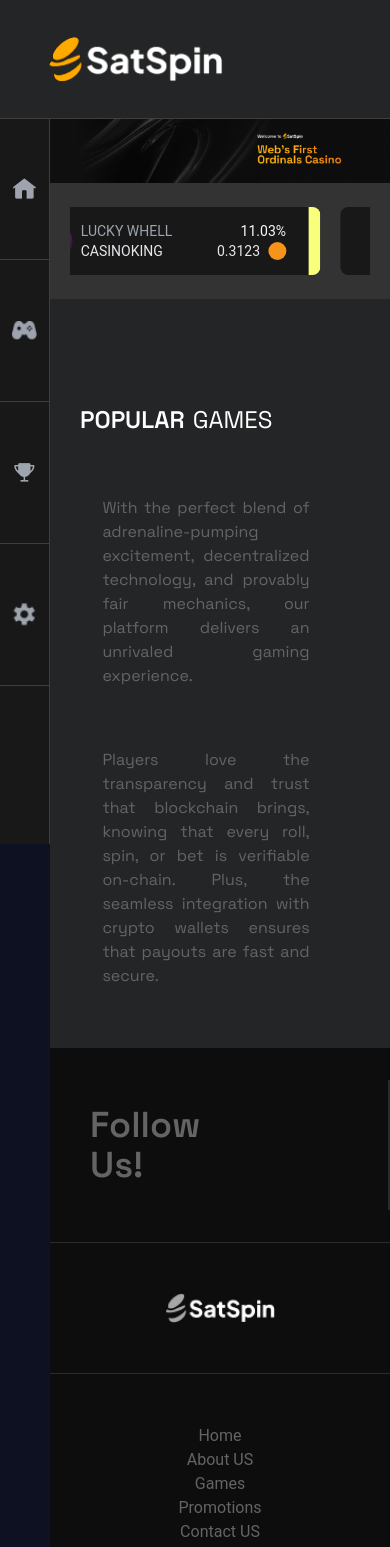
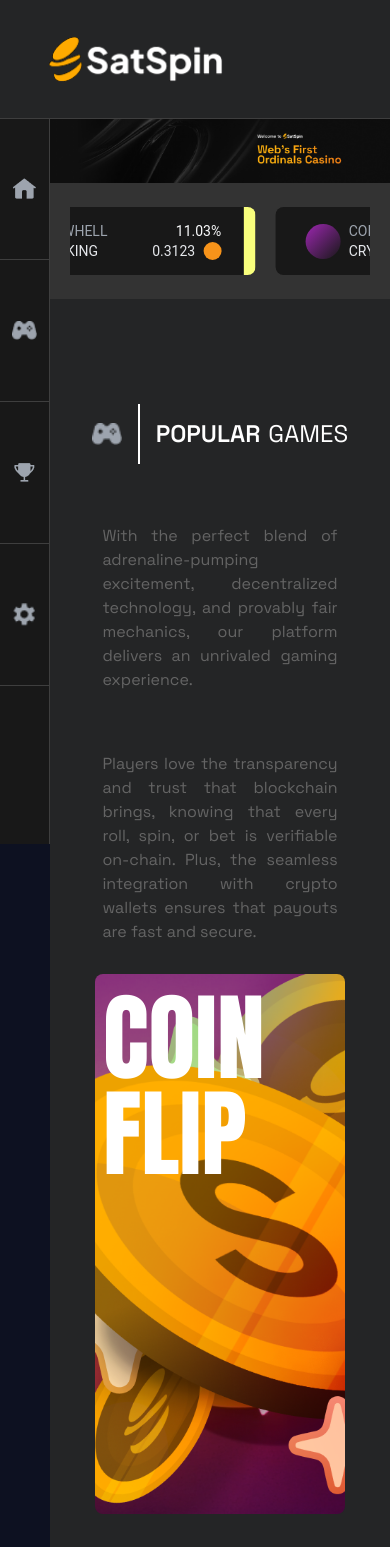
Before and after one commit to koala1029/SatSpin, a React app: page / in a window 390 px wide. Shown: the top 1547 px of the page. Built offline with nearby package versions, Linux system fonts and the light colour scheme; a web font is replaced by a local one.

Commit message:
update the UI

```diff
--- a/src/components/Card/GameCard.tsx
+++ b/src/components/Card/GameCard.tsx
@@ -5,7 +5,7 @@
 
 const GameCard = ({ title, image }: GameCardProps) => {
   return (
-    <div className="group relative h-auto w-[320px] overflow-hidden rounded-lg">
+    <div className="group relative h-auto w-[250px] overflow-hidden rounded-lg sm:w-[320px]">
       <div className="h-full w-full opacity-100 transition-all duration-500 ease-in-out group-hover:opacity-30 group-hover:blur-sm group-hover:brightness-100 group-hover:grayscale">
         <div className="absolute left-2 right-0 top-4 z-10 font-impact text-8xl">
           {title}
--- a/src/components/Layout/Follow.tsx
+++ b/src/components/Layout/Follow.tsx
@@ -4,20 +4,20 @@
 
 const Follow = () => {
   return (
-    <div className="flex items-center justify-evenly border-b border-borderColor2 bg-bgColor3 py-8">
-      <div className="xs:text-5xl flex-1 font-space text-4xl font-bold text-tColor4 sm:text-6xl">
+    <div className="flex flex-col items-center justify-evenly border-b border-borderColor2 bg-bgColor3 py-0 md:flex-row md:py-8">
+      <div className="xs:text-5xl w-full flex-1 border-b border-borderColor2 py-4 font-space text-4xl font-bold text-tColor4 sm:text-6xl md:border-0 md:py-0">
         <div className="px-10 sm:px-16">
           <div>Follow</div>
           <div>Us!</div>
         </div>
       </div>
-      <div className="h-[130px] w-[1px] bg-borderColor2"></div>
-      <div className="hidden flex-1 text-left text-center text-tColor4 lg:block">
+      <div className="hidden h-[130px] w-[1px] bg-borderColor2 md:block"></div>
+      <div className="w-full flex-1 border-b border-borderColor2 py-10 text-left text-center text-tColor4 md:border-0">
         Stay Updated! Follow Us and Never Miss the <br /> Latest News &
         Opportunities!
       </div>
-      <div className="h-[130px] w-[1px] bg-borderColor2"></div>
-      <div className="hidden flex-1 justify-evenly md:flex">
+      <div className="hidden h-[130px] w-[1px] bg-borderColor2 md:block"></div>
+      <div className="flex w-full flex-1 items-center justify-center gap-8 py-10">
         <div>
           <img src={x} alt="x"></img>
         </div>
--- a/src/components/Layout/Games.tsx
+++ b/src/components/Layout/Games.tsx
@@ -7,19 +7,19 @@
 import GameCard from "../Card/GameCard";
 const Games = () => {
   return (
-    <div className="flex justify-around bg-bgColor2 px-[30px] pb-[30px] pt-[105px] font-space md:pb-[65px] md:pt-[195px]">
+    <div className="justify-center bg-bgColor2 px-[30px] pb-[30px] pt-[105px] font-space md:pb-[65px] md:pt-[195px] xl:flex">
       <div className="w-full xl:w-[34%]">
-        <div className="flex items-center gap-4">
-          <div className="hidden sm:block">
+        <div className="flex items-center justify-center gap-4">
+          <div>
             <img src={games} alt="Games" width="30px"></img>
           </div>
-          <div className="hidden h-[60px] w-[2px] bg-white sm:block"></div>
+          <div className="h-[60px] w-[2px] bg-white"></div>
           <div className="xs:text-3xl flex gap-2 text-2xl">
             <span className="font-bold">POPULAR</span>
             <span>GAMES</span>
           </div>
         </div>
-        <div className="text-md w-[90%] px-[8%] text-tColor4 sm:text-lg">
+        <div className="text-md w-full px-[8%] text-tColor4 sm:text-lg">
           <div className="pb-[30px] pt-[60px] text-justify">
             With the perfect blend of adrenaline-pumping excitement,
             decentralized technology, and provably fair mechanics, our platform
@@ -33,7 +33,10 @@
           </div>
         </div>
       </div>
-      <div className="hidden w-[60%] justify-center gap-10 xl:flex">
+      <div className="flex w-full flex-col items-center justify-center gap-10 lg:flex-row lg:justify-between xl:w-[60%]">
+        {/* <div className="w-[100px] ">This is div</div>
+        <div className="w-[100px] ">This is div</div> */}
+
         <GameCard title="COIN FLIP" image={coin_flip}></GameCard>
         <GameCard title="LUCKY WHEEL" image={lucky_wheel}></GameCard>
         <GameCard title="COIN FLIP" image={coin_flip_pvp}></GameCard>
```
Also changed, not shown: src/assets/images/coin_flip.png.
